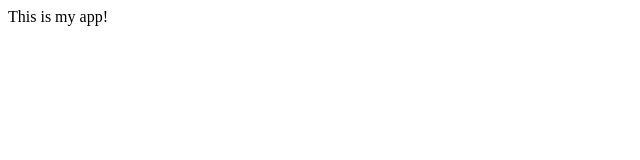
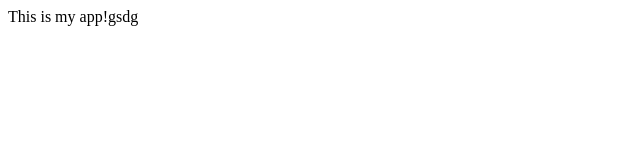
Before and after one commit to The-social-programmer/myappsample, a plain HTML site: page index.html in a window 1280 px wide. Shown: the full height of the page, 0-640 px from the left. Drawn offline with Linux system fonts and the light colour scheme.

Commit message:
asdfasdfadf

```diff
--- a/index.html
+++ b/index.html
@@ -5,6 +5,6 @@
      </title>
  </head>
 <body>
-    This is my app!
+    This is my app!gsdg
 </body>
 </html>
```
